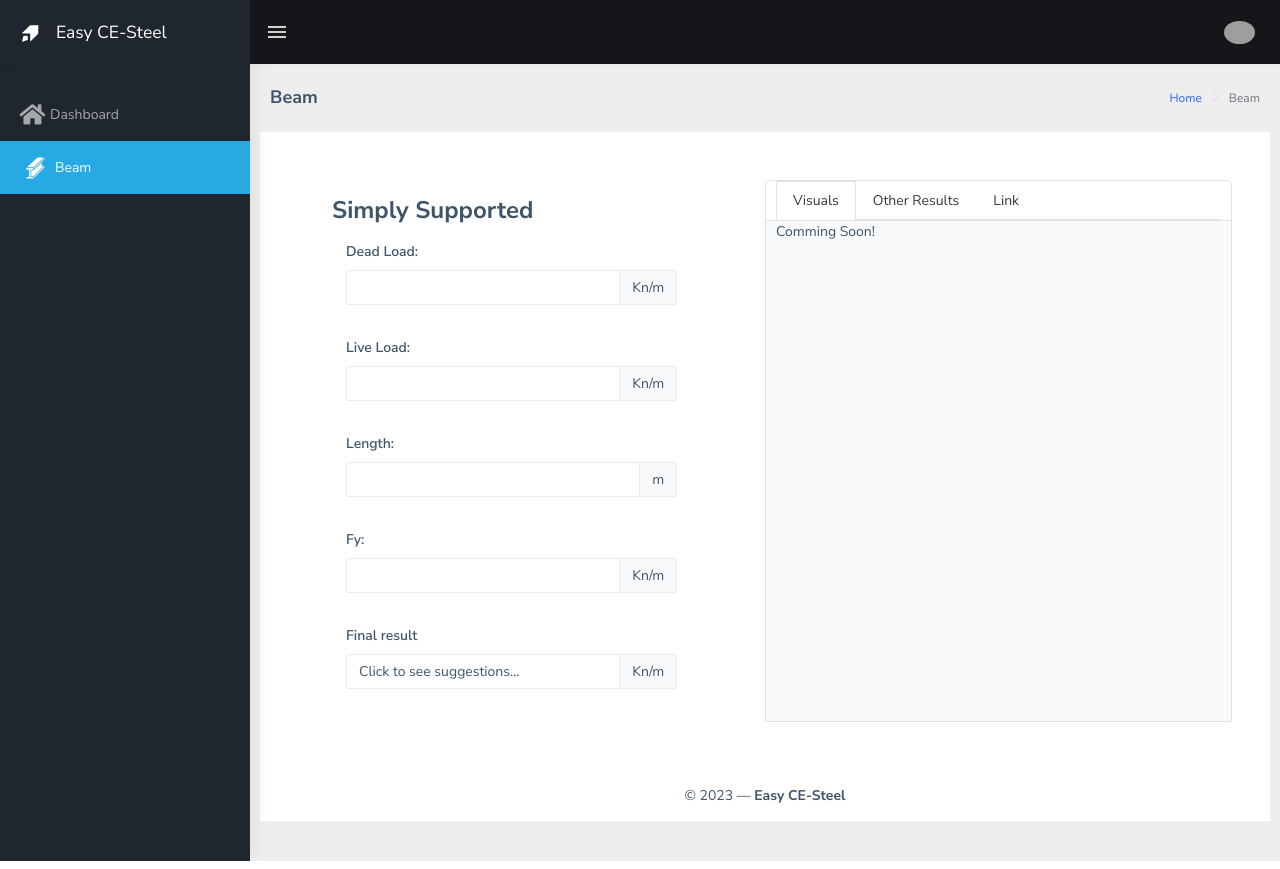
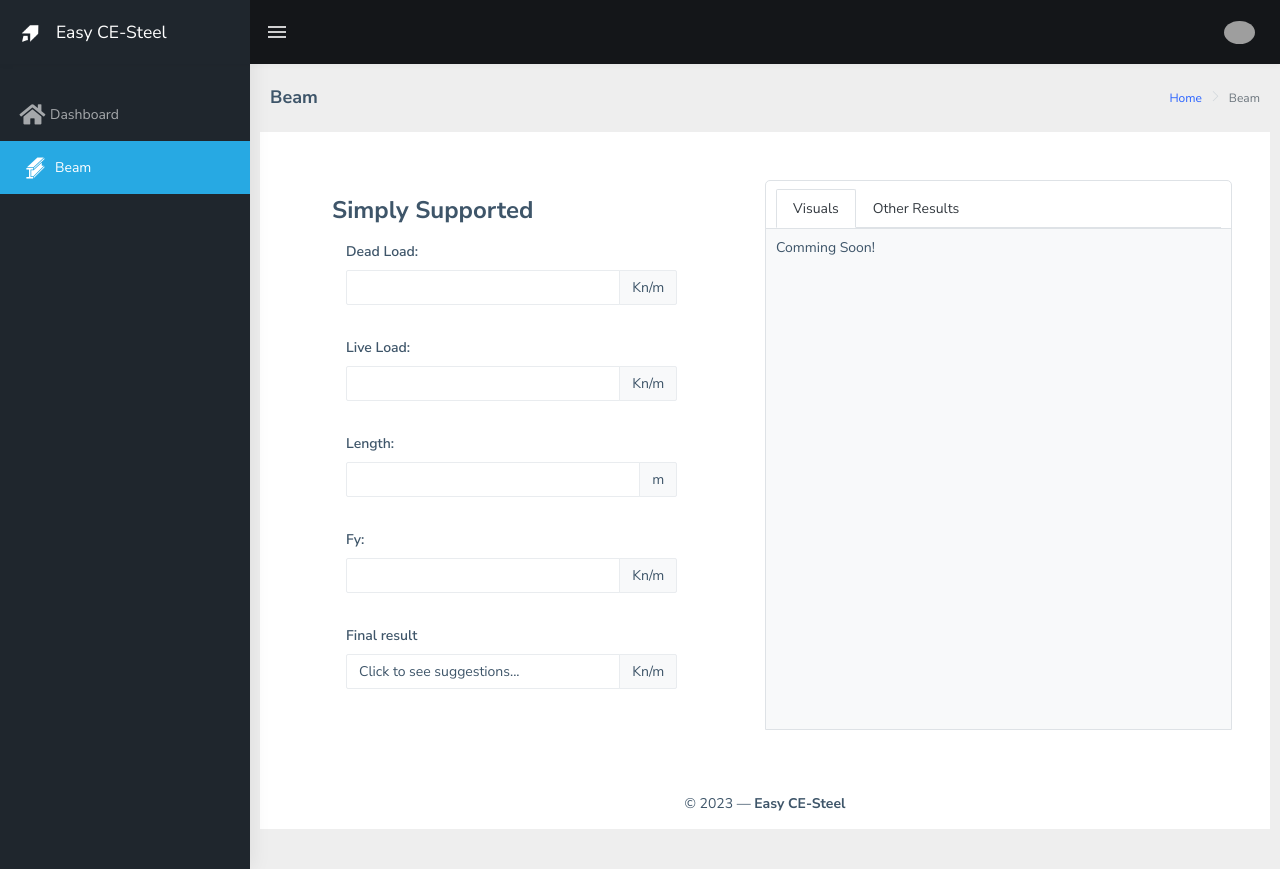
Before and after one commit to sebastian709/easy-ce-steel, a PHP site: page /beam.php in a window 1280 px wide. Run offline with PHP 8.4, Linux system fonts and the light colour scheme; style sheets or scripts are compiled from the project's sources; grey boxes are pictures that could not be loaded.

Commit message:
minor update

```diff
--- a/beam.php
+++ b/beam.php
@@ -215,19 +215,19 @@ if (isset($_POST['AJAXLocator']) || isset($_GET['AJAXLocator'])) {
               <div class="col-lg-6">
                 <div class="row" style="border:1px solid #DEE2E6; border-radius: 5px 5px 0px 0px;">
                   <div class="col-12" style="border-bottom:1px solid #DEE2E6;">
-                    <ul class="nav nav-tabs">
+                    <ul class="nav nav-tabs pt-2">
                       <li class="nav-item">
                         <a class="nav-link text-dark active" href="#" id="bvisuals">Visuals</a>
                       </li>
                       <li class="nav-item">
                         <a class="nav-link text-dark" href="#" id="bother">Other Results</a>
                       </li>
-                      <li class="nav-item">
+                      <!-- <li class="nav-item">
                         <a class="nav-link text-dark" href="#">Link</a>
-                      </li>
+                      </li> -->
                     </ul>
                   </div>
-                  <div class="col-12 bg-light" style="min-height:500px;">
+                  <div class="col-12 bg-light py-2" style="min-height:500px;">
                     <div class="row">
                       <!-- Visuals Tab -->
                       <div class="col-12" id="visuals">
```
